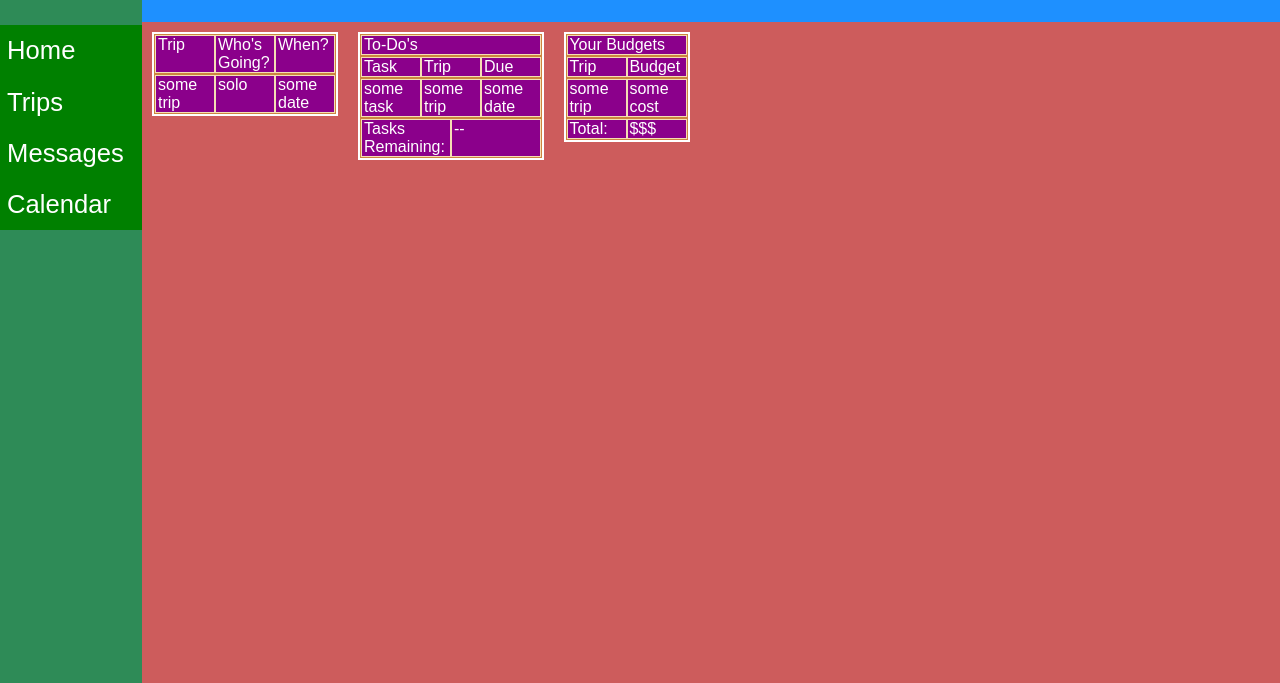
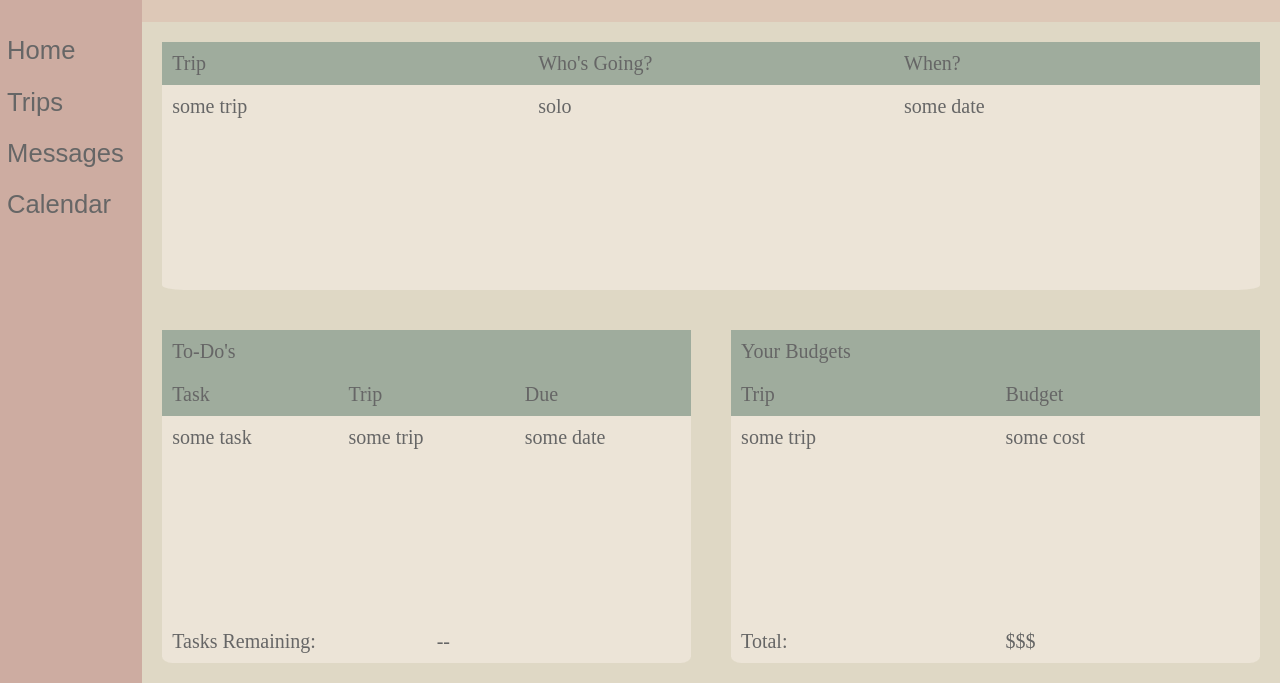
Before and after one commit to BakingPancakes/Travel-Assistant, a plain HTML site: page Main_Page/index.html in a window 1280 px wide. Shown: the part 117-800 px from the top of the page. Drawn offline with Linux system fonts and the light colour scheme.

Commit message:
Resized tables to desired width and height, modified color palette. Starting to look like a proper page!

```diff
--- a/Main_Page/index.html
+++ b/Main_Page/index.html
@@ -71,9 +71,9 @@
                 <div id="trip-list" class="table">
                     <div class="table__header">
                         <div class="t-header__row row">
-                            <div class="t-header__col col">Trip</div>
-                            <div class="t-h eader__col col">Who's Going?</div>
-                            <div class="t-header__col col">When?</div>
+                            <div id="col--where" class="t-header__col col">Trip</div>
+                            <div id="col--who" class="t-header__col col">Who's Going?</div>
+                            <div id="col--when" class="t-header__col col">When?</div>
                         </div>
                     </div>
                     <div class="table__body">
@@ -93,14 +93,14 @@
                         <div class="t-header__row row">
                             <div class="t-header__col col">Task</div>
                             <div class="t-header__col col">Trip</div>
-                            <div class="t-header__col col">Due</div>
+                            <div class="t-header__col due col">Due</div>
                         </div>
                     </div>
                     <div class="table__body">
                         <div class="t-body__row row">
                             <div class="col"> some task</div>
                             <div class="col"> some trip</div>
-                            <div class="col"> some date</div>
+                            <div class="due col"> some date</div>
                         </div>
                     </div>
                     <div class="table__footer">
@@ -118,13 +118,13 @@
                         </div>
                         <div class="t-header__row row">
                             <div class="t-header__col col">Trip</div>
-                            <div class="t-header__col col">Budget</div>
+                            <div class="t-header__col col--budget col">Budget</div>
                         </div>
                     </div>
                     <div class="table__body">
                         <div class="t-body__row row">
                             <div class="col"> some trip</div>
-                            <div class="col"> some cost</div>
+                            <div class="col col--budget"> some cost</div>
                         </div>
                     </div>
                     <div class="table__footer">
--- a/Main_Page/main_style.css
+++ b/Main_Page/main_style.css
@@ -1,15 +1,25 @@
+/*
+Potential Color Palette:
+#9FAC9D
+#DFD8C5
+#ECE4D7
+#DDC8B7
+#CDACA1
+#89999A
+*/
+
 * {
     margin: 0;
     padding: 0;
     box-sizing: border-box;
-    font-family: Arial, sans-serif;
+    color: #666;
 }
 html {
     height: 100%;
 }
 
 body {
-    background-color: #f5f5f5;
+    background-color: #DDC8B7;
     height: 100%;
 }
 
@@ -26,8 +36,8 @@ button {
 .screen__sidebar {
     flex: 1;
     display: flex;
-    background-color: seagreen;
     flex-flow: column wrap;
+    background-color: #CDACA1;
 }
 
 #profile-div {
@@ -46,16 +56,13 @@ button {
 
 .sidebar__button {
     display: inline-block;
+    background-color: #CDACA1;
     border: none;
     width: 100%;
     height: max(4vw, 1vw);
-    color: white;
-    background-color: green;
     text-align: left;
-    text-decoration: none;
     padding: 5%;
     font-size: 2.0vw;
-    overflow: hidden;
 }
 
 .screen__container {
@@ -66,11 +73,11 @@ button {
 
 .screen__header {
     flex: 1;
-    background-color: dodgerblue;
+    background-color: #DDC8B7;
     display: flex;
     align-items: center;
     padding: 2.5%;
-    color: white;
+    color: #89999A;
     justify-content: space-between;
 }
 
@@ -111,61 +118,80 @@ button {
 
 .screen__main-content {
     flex: 8;
-    background-color: #CD5C5C;
+    background-color: #DFD8C5;
     display: flex;
+    flex-wrap: wrap;
 }
 
 .table {
     display: flex;
-    margin: 10px;
+    margin: 20px;
     flex-direction: column;
-    background-color: darkmagenta;
-    border: 2px solid white;
-    color: white;
-    height: fit-content;
+    background-color: #ECE4D7;
+    border-radius: 2%;
+    height: auto;
+}
+
+#trip-list {
+    width: 100%;
+}
+
+#task-list, #budget-list {
+    flex: 1;
 }
 
 .table__header {
-    flex: 1;
+    height: fit-content;
     display: flex;
     flex-direction: column;
+    font-size: 25px;
+    color: #f0f0f0
 }
 
 .t-header__row {
     display: flex;
+    background-color: #9FAC9D;
+}
+
+.t-header__col {
+    color: #f0f0f0;
 }
 
 .table__body {
-    flex: 1;
+    flex: 2;
     display: flex;
     width: 100%;
-    height: 50px;
+    height: auto;
+    font-size: 20px;
+}
+
+.t-body__row {
+    height: fit-content;
 }
 
 .table__footer {
-    flex: 1;
     display: flex;
     width: 100%;
-    justify-content: space-between;
+    margin-top: auto;
+    height: fit-content;
 }
 
 .footer__row {
     display: flex;
+    color: #666
 }
 
 .row {
     display: flex;
     flex: 1;
     flex-direction: row;
-    justify-content: space-around;
-    border: 1px solid peru;
-    height: max(fit-content, 20px);
     width: auto;
 }
 
 .col {
-    flex: 1;
-    width: 60px;
-    border: 1px solid wheat;
-    padding-left: 1%;
+    width: 100%;
+    padding: 10px;
+    height: fit-content;
+    color: #666;
+    font-size: 20px;
 }
```
